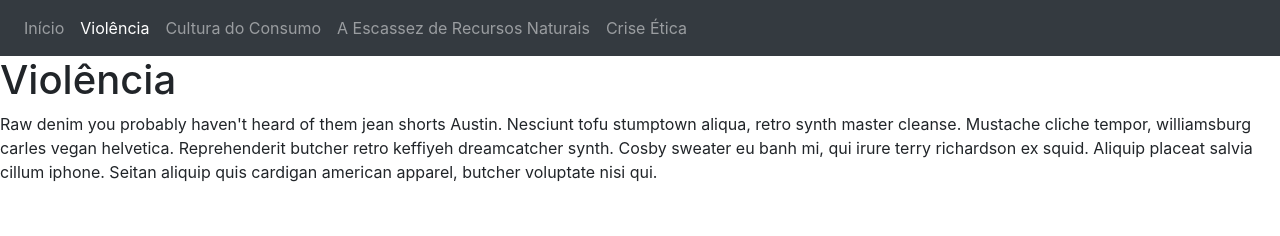
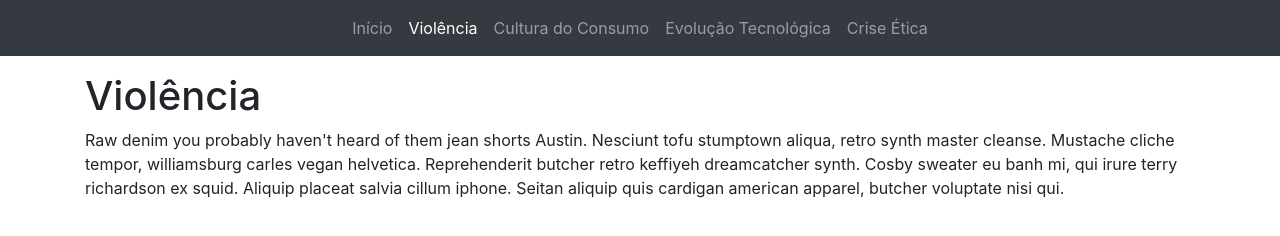
Before and after one commit to guilhermemotta/trabgest-vcec, a plain HTML site: page index.html in a window 1280 px wide. Both pictures are taken after a click on the tab "Violência". Drawn offline with nearby package versions, Linux system fonts and the light colour scheme.

Commit message:
Correção do menu e arrumação do layout das abas
Correção de um dos tópicos do menu, alinhamento do menu em tela cheia e acerto dos layouts de cada aba.

```diff
--- a/index.html
+++ b/index.html
@@ -16,8 +16,8 @@
         <span class="navbar-toggler-icon"></span>
       </button>
 
-      <div class="collapse navbar-collapse" id="navbarsExampleDefault">
-        <ul class="navbar-nav nav mr-auto" id="myTab" role="tablist">
+      <div class="collapse navbar-collapse justify-content-center" id="navbarsExampleDefault">
+        <ul class="navbar-nav nav" id="myTab" role="tablist">
           <li class="nav-item">
             <a class="nav-link active" id="home-tab" data-toggle="tab" href="#home" role="tab" aria-controls="home" aria-selected="true">Início</a>
           </li>
@@ -28,7 +28,7 @@
             <a class="nav-link" id="consumo-tab" data-toggle="tab" href="#consumo" role="tab" aria-controls="consumo" aria-selected="false">Cultura do Consumo</a>
           </li>
           <li class="nav-item">
-            <a class="nav-link" id="escassez-tab" data-toggle="tab" href="#escassez" role="tab" aria-controls="escassez" aria-selected="false">A Escassez de Recursos Naturais</a>
+            <a class="nav-link" id="evolucao-tab" data-toggle="tab" href="#evolucao" role="tab" aria-controls="evolucao" aria-selected="false">Evolução Tecnológica</a>
           </li>
           <li class="nav-item">
             <a class="nav-link" id="etica-tab" data-toggle="tab" href="#etica" role="tab" aria-controls="etica" aria-selected="false">Crise Ética</a>
@@ -38,7 +38,7 @@
       </div>
     </nav>
 
-    <div class="tab-content" id="myTabContent">
+    <main class="tab-content" id="myTabContent" role="main">
       <div class="tab-pane fade show active" id="home" role="tabpanel" aria-labelledby="home-tab">
         <div class="jumbotron">
           <div class="container">
@@ -49,22 +49,30 @@
       </div>
 
       <div class="tab-pane fade" id="violencia" role="tabpanel" aria-labelledby="violencia-tab">
+        <div class="container pt-3">
           <h1>Violência</h1>
           <p>Raw denim you probably haven't heard of them jean shorts Austin. Nesciunt tofu stumptown aliqua, retro synth master cleanse. Mustache cliche tempor, williamsburg carles vegan helvetica. Reprehenderit butcher retro keffiyeh dreamcatcher synth. Cosby sweater eu banh mi, qui irure terry richardson ex squid. Aliquip placeat salvia cillum iphone. Seitan aliquip quis cardigan american apparel, butcher voluptate nisi qui.</p>
+        </div><!-- .container.pt-3 -->
       </div>
       <div class="tab-pane fade" id="consumo" role="tabpanel" aria-labelledby="consumo-tab">
+        <div class="container pt-3">
           <h1>Cultura do Consumo</h1>
           <p>Raw denim you probably haven't heard of them jean shorts Austin. Nesciunt tofu stumptown aliqua, retro synth master cleanse. Mustache cliche tempor, williamsburg carles vegan helvetica. Reprehenderit butcher retro keffiyeh dreamcatcher synth. Cosby sweater eu banh mi, qui irure terry richardson ex squid. Aliquip placeat salvia cillum iphone. Seitan aliquip quis cardigan american apparel, butcher voluptate nisi qui.</p>
         </div>
-      <div class="tab-pane fade" id="escassez" role="tabpanel" aria-labelledby="escassez-tab">
-        <h1>A Escassez de Recursos Naturais</h1>
+      </div>
+      <div class="tab-pane fade" id="evolucao" role="tabpanel" aria-labelledby="evolucao-tab">
+        <div class="container pt-3">
+          <h1>Evolução Tecnológica</h1>
           <p>Raw denim you probably haven't heard of them jean shorts Austin. Nesciunt tofu stumptown aliqua, retro synth master cleanse. Mustache cliche tempor, williamsburg carles vegan helvetica. Reprehenderit butcher retro keffiyeh dreamcatcher synth. Cosby sweater eu banh mi, qui irure terry richardson ex squid. Aliquip placeat salvia cillum iphone. Seitan aliquip quis cardigan american apparel, butcher voluptate nisi qui.</p>
         </div>
+      </div>
       <div class="tab-pane fade" id="etica" role="tabpanel" aria-labelledby="etica-tab">
+        <div class="container pt-3">
           <h1>Crise Ética</h1>
           <p>Raw denim you probably haven't heard of them jean shorts Austin. Nesciunt tofu stumptown aliqua, retro synth master cleanse. Mustache cliche tempor, williamsburg carles vegan helvetica. Reprehenderit butcher retro keffiyeh dreamcatcher synth. Cosby sweater eu banh mi, qui irure terry richardson ex squid. Aliquip placeat salvia cillum iphone. Seitan aliquip quis cardigan american apparel, butcher voluptate nisi qui.</p>
         </div>
       </div>
+    </main>
 
     <script src="https://code.jquery.com/jquery-3.3.1.slim.min.js" integrity="sha384-q8i/X+965DzO0rT7abK41JStQIAqVgRVzpbzo5smXKp4YfRvH+8abtTE1Pi6jizo" crossorigin="anonymous"></script>
     <script src="https://cdnjs.cloudflare.com/ajax/libs/popper.js/1.14.7/umd/popper.min.js" integrity="sha384-UO2eT0CpHqdSJQ6hJty5KVphtPhzWj9WO1clHTMGa3JDZwrnQq4sF86dIHNDz0W1" crossorigin="anonymous"></script>
```
Lines whose indentation alone changed are shown as unchanged.
